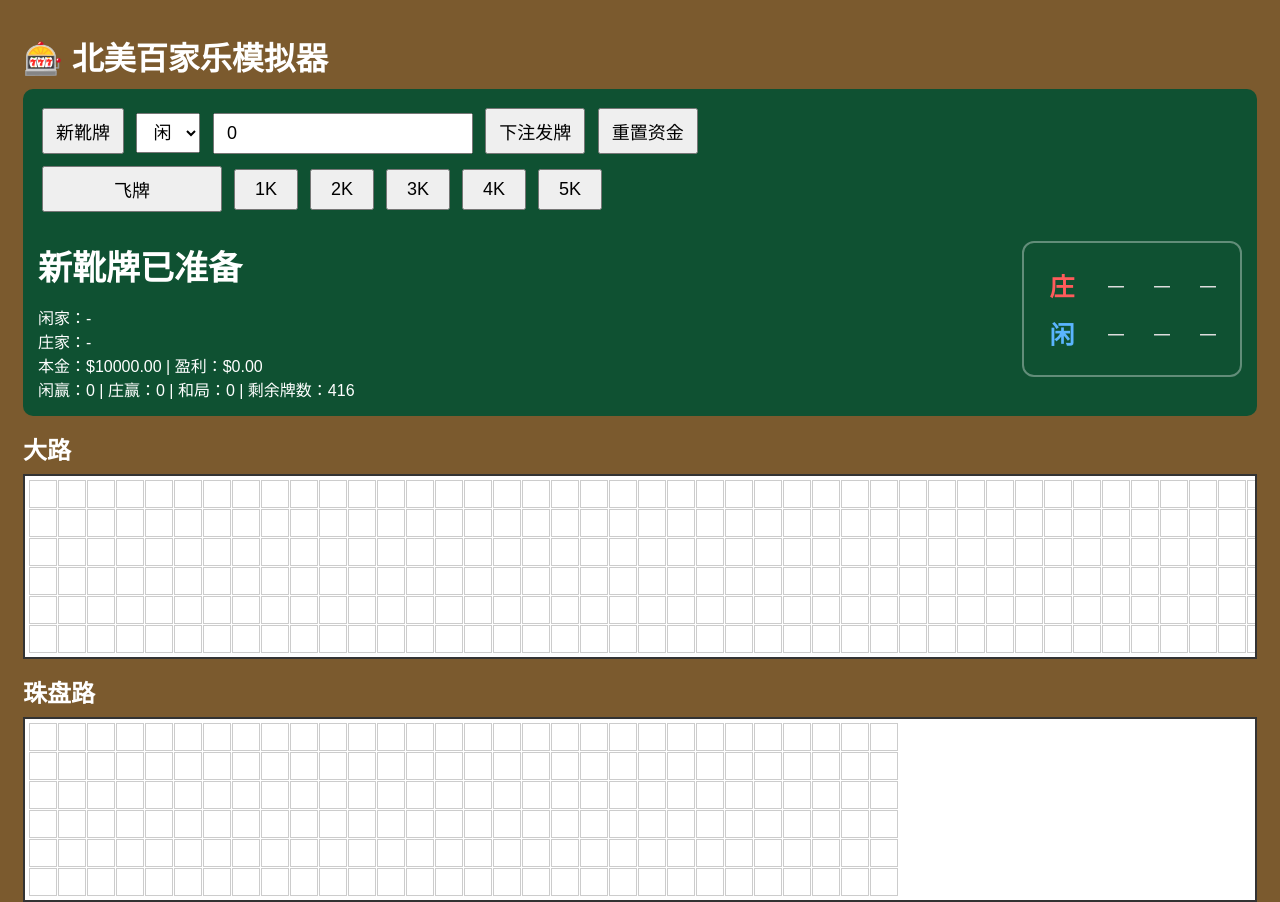
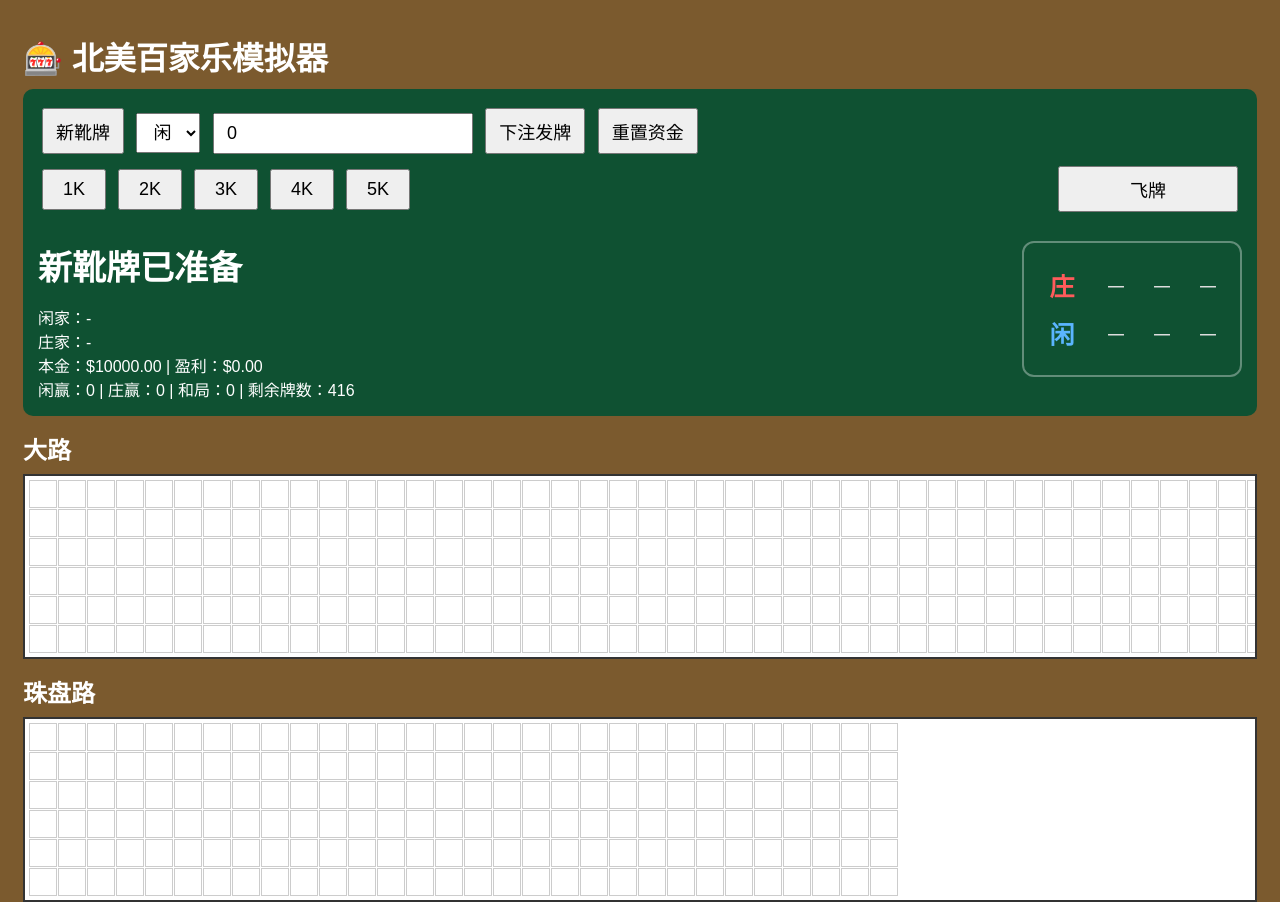
Before and after one commit to jiao050820/aaa, a plain HTML site: page index.html in a window 1280 px wide. Shown: the top 902 px of the page. Drawn offline with Linux system fonts and the light colour scheme.

Commit message:
调整快捷金额与飞牌左右位置

```diff
--- a/index.html
+++ b/index.html
@@ -138,16 +138,23 @@ button,select,input{
 }
 .quickBetButtons{
     display:flex;
-    flex-wrap:wrap;
+    flex-wrap:nowrap;
     align-items:center;
     gap:4px;
     margin:4px 0 10px;
+    overflow-x:auto;
 }
 .quickBetButtons button{
     min-width:64px;
 }
 .quickBetButtons .flyButton{
     min-width:180px;
+    margin-left:auto;
+}
+.amountShortcuts{
+    display:flex;
+    flex-wrap:nowrap;
+    gap:4px;
 }
 
 @media(max-width:600px){
@@ -182,12 +189,14 @@ button,select,input{
 <button onclick="resetMoney()">重置资金</button>
 
 <div class="quickBetButtons">
+    <div class="amountShortcuts">
+        <button type="button" onclick="setBetAmount(1000)">1K</button>
+        <button type="button" onclick="setBetAmount(2000)">2K</button>
+        <button type="button" onclick="setBetAmount(3000)">3K</button>
+        <button type="button" onclick="setBetAmount(4000)">4K</button>
+        <button type="button" onclick="setBetAmount(5000)">5K</button>
+    </div>
     <button type="button" class="flyButton" onclick="flyHand()">飞牌</button>
-    <button type="button" onclick="setBetAmount(1000)">1K</button>
-    <button type="button" onclick="setBetAmount(2000)">2K</button>
-    <button type="button" onclick="setBetAmount(3000)">3K</button>
-    <button type="button" onclick="setBetAmount(4000)">4K</button>
-    <button type="button" onclick="setBetAmount(5000)">5K</button>
 </div>
 
 <div class="panelBody">
```
